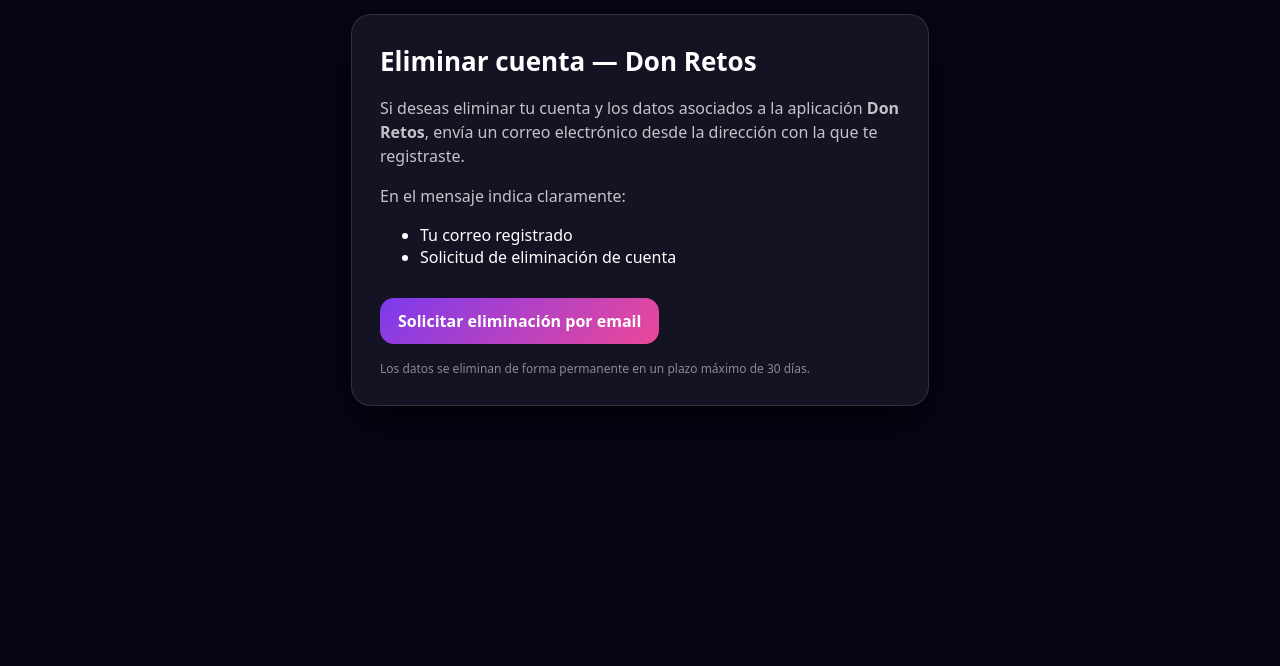
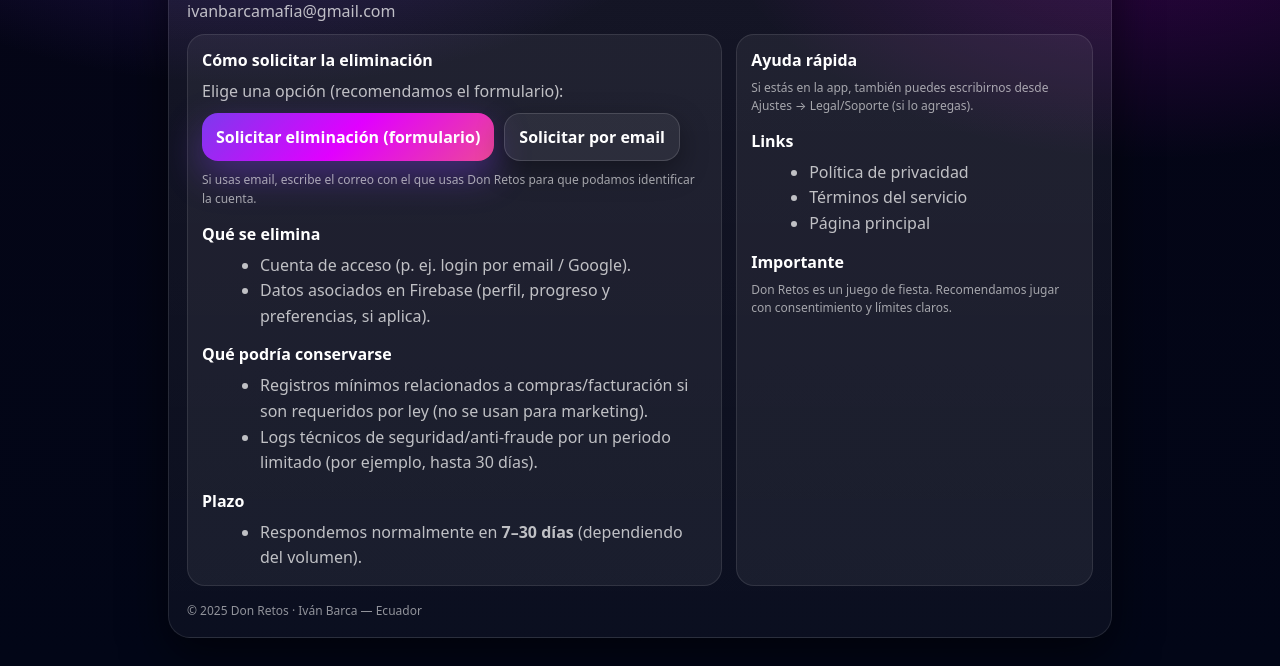
Before and after one commit to ivanbarcamafia-ctrl/don-retos-legal, a plain HTML site: page delete-account.html in a window 1280 px wide. Shown: the part 190-856 px from the top of the page. Before the commit the page ends 800 px from the top, so only its background shows below. Drawn offline with Linux system fonts and the light colour scheme.

Commit message:
Revise delete account page layout and content
Updated the delete account page with improved styling and content.

```diff
--- a/delete-account.html
+++ b/delete-account.html
@@ -1,81 +1,171 @@
 <!doctype html>
 <html lang="es">
 <head>
-  <meta charset="utf-8">
-  <title>Eliminar cuenta — Don Retos</title>
-  <meta name="viewport" content="width=device-width, initial-scale=1">
+  <meta charset="utf-8" />
+  <meta name="viewport" content="width=device-width, initial-scale=1" />
+  <title>Don Retos — Eliminación de cuenta</title>
+  <meta name="description" content="Solicitar eliminación de cuenta y datos asociados — Don Retos (Iván Barca)" />
   <style>
+    :root{
+      --bg0:#050516; --bg1:#020617;
+      --txt:#fff; --muted:rgba(255,255,255,.72);
+      --card:rgba(255,255,255,.06);
+      --stroke:rgba(255,255,255,.14);
+      --violet:#7C3AED; --pink:#EC4899; --magenta:#E100FF;
+      --shadow: 0 18px 46px rgba(0,0,0,.55);
+      --r:22px; --max:980px;
+    }
+    *{box-sizing:border-box}
     body{
-      margin:0;
-      font-family: system-ui, -apple-system, Segoe UI, Roboto, Arial;
-      background:#050516;
-      color:white;
-      display:flex;
-      justify-content:center;
-      align-items:center;
-      min-height:100vh;
+      margin:0; color:var(--txt);
+      font-family: ui-sans-serif, system-ui, -apple-system, Segoe UI, Roboto, Arial;
+      background:
+        radial-gradient(900px 500px at 20% 0%, rgba(124,58,237,.35), transparent 55%),
+        radial-gradient(800px 480px at 90% 10%, rgba(225,0,255,.22), transparent 55%),
+        linear-gradient(180deg, var(--bg0), var(--bg1));
+    }
+    a{color:inherit; text-decoration:none}
+    .wrap{max-width:var(--max); margin:0 auto; padding:28px 18px}
+    .top{
+      display:flex; align-items:center; justify-content:space-between; gap:12px;
+      margin-bottom:14px;
+    }
+    .brand{display:flex; align-items:center; gap:10px; font-weight:900}
+    .logo{
+      width:34px; height:34px; border-radius:12px;
+      background: linear-gradient(135deg, var(--violet), var(--pink));
+      box-shadow: 0 10px 24px rgba(124,58,237,.35);
+    }
+    .btn{
+      display:inline-flex; align-items:center; justify-content:center;
+      padding:12px 14px; border-radius:16px;
+      border:1px solid rgba(255,255,255,.14);
+      background: rgba(255,255,255,.06);
+      font-weight:900;
+      box-shadow: 0 10px 28px rgba(0,0,0,.35);
+      transition: transform .12s ease, background .12s ease;
+    }
+    .btn:hover{transform: translateY(-1px); background: rgba(255,255,255,.09)}
+    .btn.primary{
+      border:none;
+      background: linear-gradient(135deg, var(--violet), var(--magenta), var(--pink));
+      box-shadow: 0 14px 36px rgba(124,58,237,.40);
     }
     .card{
-      max-width:520px;
-      padding:28px;
-      border-radius:20px;
-      background:rgba(255,255,255,.06);
-      border:1px solid rgba(255,255,255,.12);
-      box-shadow:0 20px 50px rgba(0,0,0,.6);
+      border:1px solid rgba(255,255,255,.10);
+      background: linear-gradient(180deg, rgba(255,255,255,.07), rgba(255,255,255,.04));
+      border-radius: var(--r);
+      box-shadow: var(--shadow);
+      padding:18px;
+      overflow:hidden;
     }
-    h1{
-      margin-top:0;
-      font-size:26px;
+    h1{margin:6px 0 8px; font-size:30px; letter-spacing:-.4px}
+    p{margin:0 0 10px; color:var(--muted); line-height:1.55}
+    .grid{display:grid; grid-template-columns: 1.2fr .8fr; gap:14px}
+    @media(max-width:900px){ .grid{grid-template-columns:1fr} }
+    .box{
+      background: rgba(255,255,255,.06);
+      border: 1px solid rgba(255,255,255,.10);
+      border-radius: 18px;
+      padding:14px;
     }
-    p{
-      color:rgba(255,255,255,.75);
-      line-height:1.5;
+    .box h2{margin:0 0 8px; font-size:16px}
+    ul{margin:8px 0 0 18px; color:var(--muted); line-height:1.6}
+    code{
+      background: rgba(0,0,0,.35);
+      padding:2px 6px; border-radius:8px;
+      border:1px solid rgba(255,255,255,.10);
     }
-    a{
-      display:inline-block;
-      margin-top:14px;
-      padding:12px 18px;
-      border-radius:14px;
-      background:linear-gradient(135deg,#7C3AED,#EC4899);
-      color:white;
-      text-decoration:none;
-      font-weight:700;
-    }
-    small{
-      display:block;
-      margin-top:16px;
-      color:rgba(255,255,255,.5);
-      font-size:12px;
-    }
+    .actions{display:flex; gap:10px; flex-wrap:wrap; margin-top:10px}
+    .small{font-size:12px; color:rgba(255,255,255,.60)}
+    .footer{margin-top:16px; color:rgba(255,255,255,.55); font-size:12px}
   </style>
 </head>
+<body>
+  <div class="wrap">
+    <div class="top">
+      <div class="brand">
+        <div class="logo"></div>
+        <div>Don Retos <span style="opacity:.6">—</span> <span style="opacity:.85">Iván Barca</span></div>
+      </div>
+      <a class="btn" href="./index.html">Volver</a>
+    </div>
 
-<body>
-  <div class="card">
-    <h1>Eliminar cuenta — Don Retos</h1>
+    <div class="card">
+      <h1>Eliminar cuenta y datos — Don Retos</h1>
+      <p>
+        Esta página explica cómo solicitar la eliminación de tu cuenta y los datos asociados.
+        <b>Marca:</b> Iván Barca · <b>Contacto:</b> ivanbarcamafia@gmail.com
+      </p>
 
-    <p>
-      Si deseas eliminar tu cuenta y los datos asociados a la aplicación
-      <b>Don Retos</b>, envía un correo electrónico desde la dirección con la
-      que te registraste.
-    </p>
+      <div class="grid">
+        <div class="box">
+          <h2>Cómo solicitar la eliminación</h2>
+          <p>Elige una opción (recomendamos el formulario):</p>
 
-    <p>
-      En el mensaje indica claramente:
-    </p>
+          <div class="actions">
+            <!-- ✅ RECOMENDADO: Google Form -->
+            <a class="btn primary"
+               href="TU_LINK_FORM"
+               target="_blank" rel="noopener">
+              Solicitar eliminación (formulario)
+            </a>
 
-    <ul>
-      <li>Tu correo registrado</li>
-      <li>Solicitud de eliminación de cuenta</li>
-    </ul>
+            <!-- ✅ BACKUP: Email -->
+            <a class="btn"
+               href="mailto:ivanbarcamafia@gmail.com?subject=Solicitud%20de%20eliminaci%C3%B3n%20de%20cuenta%20%E2%80%94%20Don%20Retos&body=Hola%2C%0A%0ASolicito%20la%20eliminaci%C3%B3n%20de%20mi%20cuenta%20y%20datos%20asociados%20en%20Don%20Retos.%0A%0ACorreo%20de%20la%20cuenta%3A%20%5BESCRIBE%20TU%20CORREO%5D%0AID%20de%20usuario%20(opcional)%3A%20%5BOPCIONAL%5D%0A%0AGracias.">
+              Solicitar por email
+            </a>
+          </div>
 
-    <a href="mailto:ivanbarcamafia@gmail.com?subject=Eliminar%20cuenta%20Don%20Retos">
-      Solicitar eliminación por email
-    </a>
+          <p class="small" style="margin-top:10px">
+            Si usas email, escribe el correo con el que usas Don Retos para que podamos identificar la cuenta.
+          </p>
 
-    <small>
-      Los datos se eliminan de forma permanente en un plazo máximo de 30 días.
-    </small>
+          <h2 style="margin-top:14px">Qué se elimina</h2>
+          <ul>
+            <li>Cuenta de acceso (p. ej. login por email / Google).</li>
+            <li>Datos asociados en Firebase (perfil, progreso y preferencias, si aplica).</li>
+          </ul>
+
+          <h2 style="margin-top:14px">Qué podría conservarse</h2>
+          <ul>
+            <li>Registros mínimos relacionados a compras/facturación si son requeridos por ley (no se usan para marketing).</li>
+            <li>Logs técnicos de seguridad/anti-fraude por un periodo limitado (por ejemplo, hasta 30 días).</li>
+          </ul>
+
+          <h2 style="margin-top:14px">Plazo</h2>
+          <ul>
+            <li>Respondemos normalmente en <b>7–30 días</b> (dependiendo del volumen).</li>
+          </ul>
+        </div>
+
+        <div class="box">
+          <h2>Ayuda rápida</h2>
+          <p class="small">
+            Si estás en la app, también puedes escribirnos desde Ajustes → Legal/Soporte (si lo agregas).
+          </p>
+
+          <h2 style="margin-top:14px">Links</h2>
+          <ul>
+            <li><a href="./privacy.html">Política de privacidad</a></li>
+            <li><a href="./terms.html">Términos del servicio</a></li>
+            <li><a href="./index.html">Página principal</a></li>
+          </ul>
+
+          <h2 style="margin-top:14px">Importante</h2>
+          <p class="small">
+            Don Retos es un juego de fiesta. Recomendamos jugar con consentimiento y límites claros.
+          </p>
+        </div>
+      </div>
+
+      <div class="footer">
+        © <span id="y"></span> Don Retos · Iván Barca — Ecuador
+      </div>
+    </div>
   </div>
+
+  <script>document.getElementById("y").textContent = new Date().getFullYear();</script>
 </body>
 </html>
```
